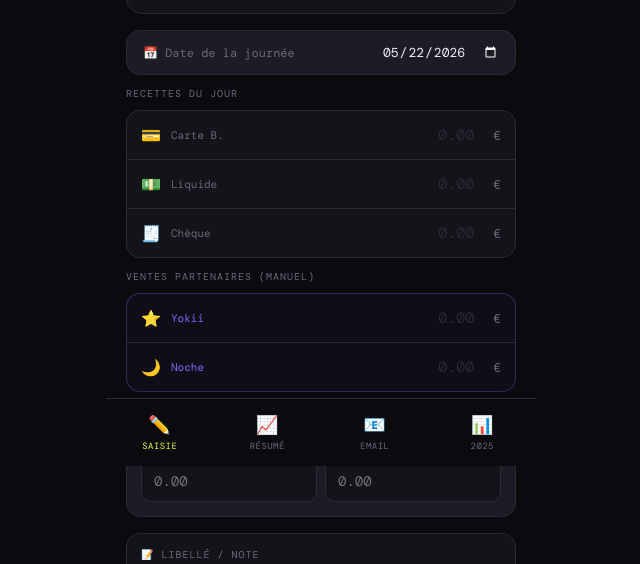
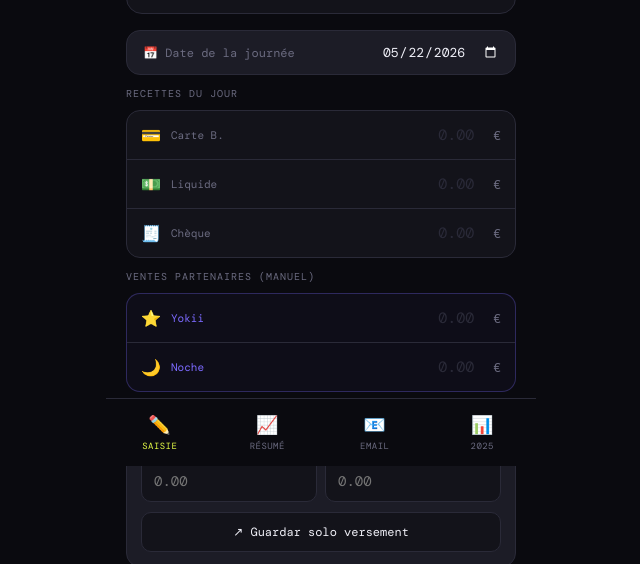
Before and after one commit to arrobi22000/horarios-plage, a plain HTML site: page index.html in a window 1280 px wide. Shown: the part 334-898 px from the top of the page, without its empty margins (319-959 px from the left). Drawn offline with nearby package versions, Linux system fonts and the light colour scheme.

Commit message:
Add files via upload

```diff
--- a/index.html
+++ b/index.html
@@ -213,6 +213,9 @@ body{background:var(--bg);color:var(--text);font-family:var(--font-mono);min-hei
           <div class="vers-field"><div class="lbl">💳 Chèques</div><input type="number" inputmode="decimal" placeholder="0.00" id="f-vch"></div>
           <div class="vers-field"><div class="lbl">💵 Espèces</div><input type="number" inputmode="decimal" placeholder="0.00" id="f-vesp"></div>
         </div>
+        <button onclick="saveVersement()" style="width:100%;margin-top:10px;padding:11px;border-radius:10px;background:var(--surface);border:1px solid var(--border);color:var(--text);font-family:var(--font-mono);font-size:12px;cursor:pointer">
+          ↗ Guardar solo versement
+        </button>
       </div>
 
       <div class="notes-field">
@@ -412,6 +415,34 @@ function resetForm(keepStore=false,advanceDay=false){
 }
 
 function cancelEdit(){resetForm(false, false)}
+
+function saveVersement(){
+  const vch=v('f-vch'),vesp=v('f-vesp');
+  if(vch===0&&vesp===0){alert('Introduce al menos un versement.');return}
+  const dateVal=document.getElementById('f-date').value||new Date().toISOString().slice(0,10);
+  const d=new Date(dateVal+'T12:00:00');
+  // Try to merge into existing entry for same day+store
+  const existing=entries.findIndex(e=>e.date===dateVal&&e.magasin===currentStore);
+  if(existing>=0){
+    entries[existing].versement_cheq=(entries[existing].versement_cheq||0)+vch;
+    entries[existing].versement_esp=(entries[existing].versement_esp||0)+vesp;
+    showToast('✓ Versement añadido');
+  }else{
+    // Create new entry with only versement
+    entries.push({
+      id:Date.now().toString(),
+      date:dateVal,jour:d.getDate(),mois:dateVal.slice(0,7),
+      magasin:currentStore,cb:0,liquide:0,cheque:0,
+      recettes:0,yokii:0,noche:0,versement_cheq:vch,versement_esp:vesp,
+      note:'Versement',total:0,ts:new Date().toISOString()
+    });
+    showToast('✓ Versement guardado');
+  }
+  localStorage.setItem('caixa_entries',JSON.stringify(entries));
+  document.getElementById('f-vch').value='';
+  document.getElementById('f-vesp').value='';
+  renderHistory();updateExportStats();
+}
 
 function editEntry(id){
   const e=entries.find(x=>x.id===id);if(!e)return;
```
